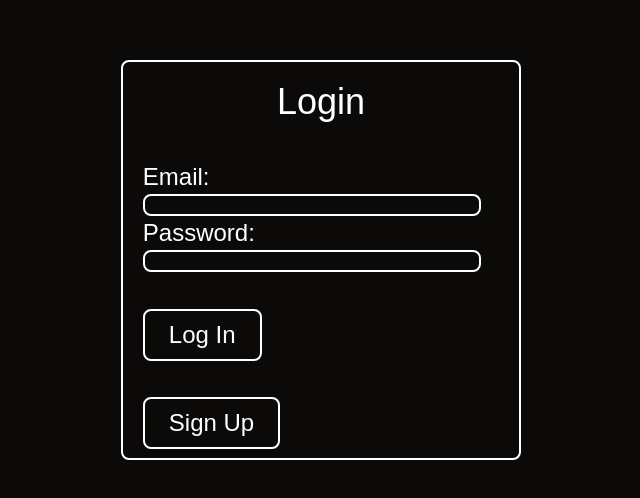
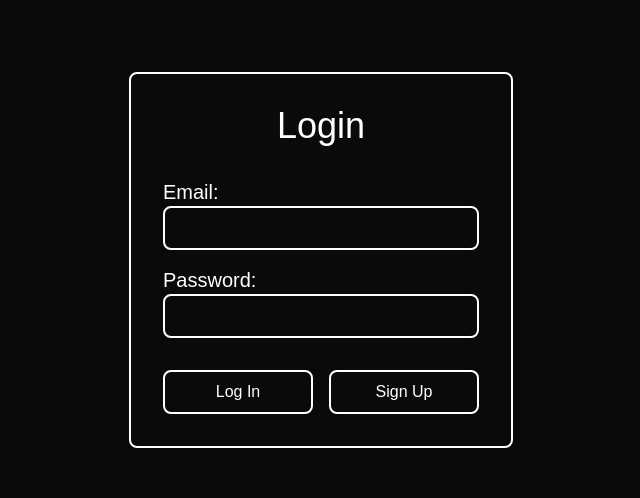
Before and after one commit to TheGuja/Dear-Soup, a Next.js app: page /login in a window 1280 px wide. Shown: the part 140-638 px from the top of the page, without its empty margins (319-959 px from the left). Built offline with nearby package versions, Linux system fonts and the light colour scheme; a web font is replaced by a local one.

Commit message:
fixed overflowing issue in login screen

```diff
--- a/app/create/actions.ts
+++ b/app/create/actions.ts
@@ -19,7 +19,7 @@ export async function shareJournal(formData: FormData) {
     }
 
     console.log("Starting fetch")
-    const [currentUserID, sharedUserID] = await Promise.all([getCurrentUser(), supabase.from("users").select("id").eq("email", retrievedData.sharedUser).single()]);
+    const [currentUserID, sharedUserID] = await Promise.all([getCurrentUser(supabase), supabase.from("users").select("id").eq("email", retrievedData.sharedUser).single()]);
     console.log("Completed")
 
     if (sharedUserID.error) {
--- a/app/create/page.tsx
+++ b/app/create/page.tsx
@@ -52,8 +52,17 @@ export default function Page() {
     <>
       <div id='journal'>
         <div id='title'>
-          <input placeholder='Title' className='border border-bg-stone-950'/>
-          <button>Share</button>
+          {/* <input placeholder='Title' className='border border-bg-stone-950'/>
+          <button>Share</button> */}
+          <form className="border border-solid">
+            {/* <label htmlFor="journal-text">Journal Text:</label> */}
+            <input id="journal-text" name="journal-text" type="text" />
+            <label htmlFor="share">Share With:</label>
+            <input id="share" name="share" type="email" />
+            <label htmlFor="title">Title:</label>
+            <input id="title" name="title" type="text" />
+            <button formAction={shareJournal}>Share Journal</button>
+          </form>
         </div>
         <div className="h-screen flex flex-col items-center justify center">
             <div className='flex space-x-4 h-[70%] w-[80%] mt-[2%]'>
--- a/app/journals/actions.ts
+++ b/app/journals/actions.ts
@@ -10,6 +10,6 @@ export async function save(title: FormData, content: string) {
 export async function getJournals() {
     const supabase = await createClient();
 
-    const userID = getCurrentUser();
+    const userID = getCurrentUser(supabase);
     console.log(userID);
 }
--- a/app/login/page.tsx
+++ b/app/login/page.tsx
@@ -6,20 +6,26 @@ export default function Page() {
     return (
     <div className="min-h-screen">
         <section className="h-screen flex items-center justify-center bg-stone-950 text-white">
-          <section id="login_box" className="border-2 border-white rounded-lg size-[50vh]">
-              <h1 className="flex items-center justify-center text-4xl mt-[5%] mb-[10%]">
-                  Login
-              </h1>
-              <form className="mx-[5%]">
-                <label htmlFor="email" className="text-2xl">Email:</label>
-                <input id="email" name="email" type="email" className="border-2 border-white rounded-lg w-[95%] h-[10%]" required />
-                <label htmlFor="password" className="text-2xl">Password:</label>
-                <input id="password" name="password" type="password" className="border-2 border-white rounded-lg w-[95%] h-[10%]" required />
-                <button formAction={login} className="flex justify-center mt-[10%] border-2 border-white rounded-lg text-2xl px-6 py-2">Log In </button>
-                <button formAction={signup} className="flex justify-center mt-[10%] border-2 border-white rounded-lg text-2xl px-6 py-2">Sign Up </button>
-              </form>
+          <section id="login_box" className="border-2 border-white rounded-lg w-full max-w-96 p-8 flex flex-col">
+            <h1 className="text-4xl text-center mb-8">Login</h1>
+            <form className="flex flex-col gap-4">
+              <div className="flex flex-col">
+                <label htmlFor="email" className="text-xl">Email:</label>
+                <input id="email" className="border-2 border-white rounded-lg p-2 bg-transparent" required />
+              </div>
+
+              <div className="flex flex-col">
+                <label htmlFor="password" className="text-xl">Password:</label>
+                <input id="password" type="password" className="border-2 border-white rounded-lg p-2 bg-transparent" required />
+              </div>
+
+              <div className="flex gap-4 mt-4">
+                <button formAction={login} className="border-2 border-white rounded-lg px-4 py-2 flex-1">Log In</button>
+                <button formAction={signup} className="border-2 border-white rounded-lg px-4 py-2 flex-1">Sign Up</button>
+              </div>
+            </form>
           </section>
         </section>
     </div>
   );
-}
+};
```
